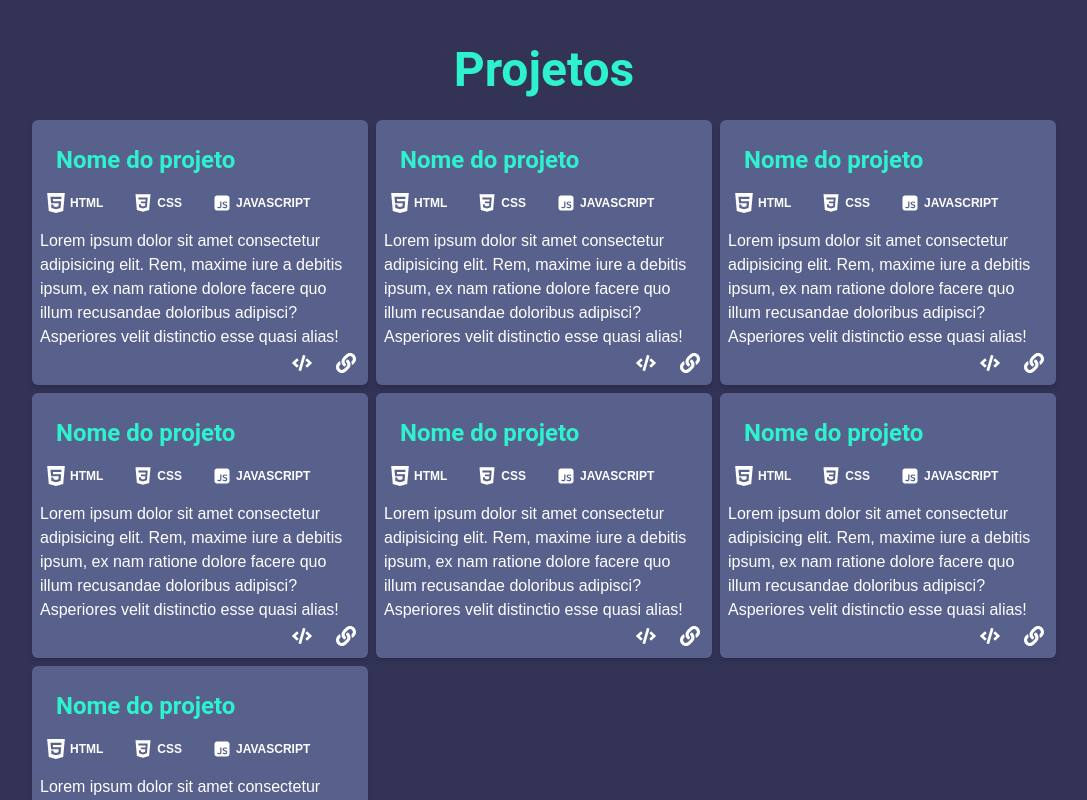
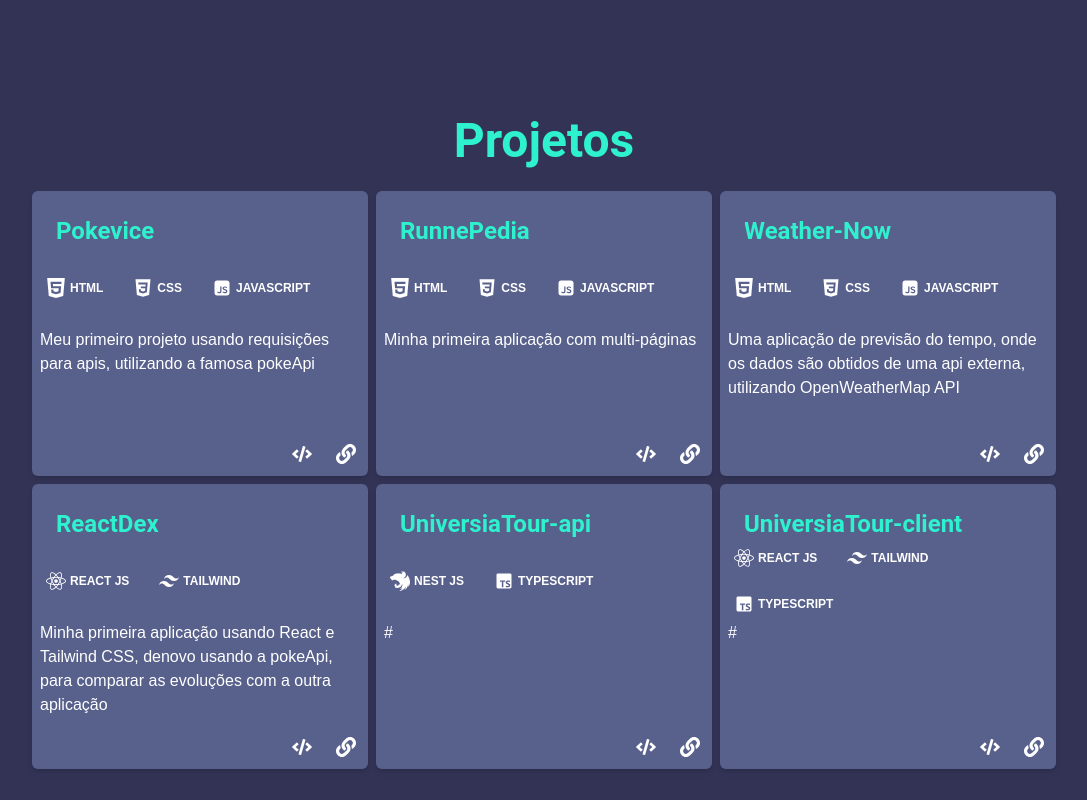
Before and after one commit to GabrielFrutuoso/MY-PORTIFILIO, a React (Vite) app: page / in a window 1280 px wide. Shown: the part 1560-2360 px from the top of the page, without its empty margins (96-1183 px from the left). Built offline with nearby package versions, Linux system fonts and the light colour scheme.

Commit message:
projectList array partialy completed

```diff
--- a/src/components/ProjectCard.tsx
+++ b/src/components/ProjectCard.tsx
@@ -1,26 +1,23 @@
 import { Card, CardBody, CardFooter, CardHeader, Chip, Typography } from "@material-tailwind/react"
 import { FaCode, FaLink } from "react-icons/fa"
-import { ImHtmlFive } from 'react-icons/im'
-import { IoLogoCss3 } from 'react-icons/io'
-import { RiJavascriptFill } from 'react-icons/ri'
 
-export const ProjectCard = () => {
+export const ProjectCard = ({project}: any) => {
   return (
         <Card placeholder={"card"} className="!rounded-md !p-2 bg-secondary text-white">
             <CardHeader placeholder={"card"} floated={false} shadow={false} className="!bg-transparent !pt-0 text-white">
-                <Typography placeholder={"title"} variant="h4" className="font-bold text-highlight">Nome do projeto</Typography>
+                <Typography placeholder={"title"} variant="h4" className="font-bold text-highlight">{project.name}</Typography>
             </CardHeader>
-            <CardBody placeholder={"card"} className="!p-0 w-80">
-                <div className="flex flex-wrap gap-3 my-3">
-                    <Chip value="HTML" icon={<ImHtmlFive size={20} />} className='flex items-center gap-2 bg-secondary text-white'/>
-                    <Chip value="CSS" icon={<IoLogoCss3 size={20} />} className='flex items-center gap-2 bg-secondary text-white !w-auto'/>
-                    <Chip value="JavaScript" icon={<RiJavascriptFill size={20} />} className='flex items-center gap-2 bg-secondary text-white'/>
+            <CardBody placeholder={"card"} className="!p-0 w-80 h-48">
+                <div className="flex flex-wrap gap-3 w-full h-[80px]">
+                    {project.techs.map((techs: any) => (
+                        <Chip value={techs.name} icon={techs.icon} className='flex items-center gap-2 bg-secondary text-white'/>
+                    ))}
                 </div>
-                Lorem ipsum dolor sit amet consectetur adipisicing elit. Rem, maxime iure a debitis ipsum, ex nam ratione dolore facere quo illum recusandae doloribus adipisci? Asperiores velit distinctio esse quasi alias!
+                {project.description}
             </CardBody>
             <CardFooter placeholder={"card"} className="flex justify-end gap-4 !p-0">
-                <a href="" className="flex items-center gap-2 p-1 rounded-md text-white"><FaCode size={20} /></a>
-                <a href="" className="flex items-center gap-2 p-1 rounded-md text-white"><FaLink size={20} /></a>
+                <a href={project.GHubUrl} target="_blank" className="flex items-center gap-2 p-1 rounded-md text-white"><FaCode size={20} /></a>
+                <a href={project.webSiteUrl} target="_blank" className="flex items-center gap-2 p-1 rounded-md text-white"><FaLink size={20} /></a>
             </CardFooter>
         </Card>
   )
--- a/src/components/Projects.tsx
+++ b/src/components/Projects.tsx
@@ -12,13 +12,10 @@ export const Projects = () => {
         <Typography placeholder={"title"} variant='h1' className="font-bold text-center text-highlight">Projetos</Typography>
 
         <div className="grid grid-cols-1 md:grid-cols-3 gap-2">
-            <ProjectCard />
-            <ProjectCard />
-            <ProjectCard />
-            <ProjectCard />
-            <ProjectCard />
-            <ProjectCard />
-            <ProjectCard />
+          {projectList.map((project) => (
+            <ProjectCard project={project} />
+          ))}
+
         </div>
     </section>
   )
--- a/src/utils/projectsList.tsx
+++ b/src/utils/projectsList.tsx
@@ -9,113 +9,113 @@ import { BiLogoTypescript } from 'react-icons/bi'
 export const projectList = [
     {
         name: "Pokevice",
-        descripion: "Meu primeiro projeto usando requisições para apis, utilizando a famosa pokeApi",
-        GHubUrl: "https://github.com/gabrielfrutuoso",
+        description: "Meu primeiro projeto usando requisições para apis, utilizando a famosa pokeApi",
+        GHubUrl: "https://github.com/GabrielFrutuoso/PokeVice",
         webSiteUrl: "https://pokevice.netlify.app",
         techs: [
             {
                 name: "HTML",
-                icon: <ImHtmlFive />,
+                icon: <ImHtmlFive size={20} />,
             },
             {
                 name: "CSS",
-                icon: <IoLogoCss3 />,
+                icon: <IoLogoCss3 size={20} />,
             },
             {
                 name: "JavaScript",
-                icon: <RiJavascriptFill />,
+                icon: <RiJavascriptFill size={20} />,
             }
         ]
     },
     {
         name: "RunnePedia",
         description: "Minha primeira aplicação com multi-páginas",
-        GHubUrl: "https://github.com/gabrielfrutuoso",
+        GHubUrl: "https://github.com/GabrielFrutuoso/RunnePedia",
         webSiteUrl: "https://runnepedia.netlify.app",
         techs: [
             {
                 name: "HTML",
-                icon: <ImHtmlFive />,
+                icon: <ImHtmlFive size={20} />,
             },
             {
                 name: "CSS",
-                icon: <IoLogoCss3 />,
+                icon: <IoLogoCss3 size={20} />,
             },
             {
                 name: "JavaScript",
-                icon: <RiJavascriptFill />,
+                icon: <RiJavascriptFill size={20} />,
             }
         ]
     },
     {
         name: "Weather-Now",
-        description: "Uma aplicação de previsão do tempo, com a API do OpenWeatherMap",
-        GHubUrl: "https://github.com/gabrielfrutuoso",
+        description: "Uma aplicação de previsão do tempo, onde os dados são obtidos de uma api externa, utilizando OpenWeatherMap API",
+        GHubUrl: "https://github.com/GabrielFrutuoso/Weather-Now",
         webSiteUrl: "https://climabriel.netlify.app",
         techs: [
             {
                 name: "HTML",
-                icon: <ImHtmlFive />,
+                icon: <ImHtmlFive size={20} />,
             },
             {
                 name: "CSS",
-                icon: <IoLogoCss3 />,
+                icon: <IoLogoCss3 size={20} />,
             },
             {
                 name: "JavaScript",
-                icon: <RiJavascriptFill />,
+                icon: <RiJavascriptFill size={20} />,
             }
         ]
     },
     {
         name: "ReactDex",
         description: "Minha primeira aplicação usando React e Tailwind CSS, denovo usando a pokeApi, para comparar as evoluções com a outra aplicação",
-        GHubUrl: "https://github.com/gabrielfrutuoso",
+        GHubUrl: "https://github.com/GabrielFrutuoso/ReactDex",
         webSiteUrl: "https://react-n70eqkjqq-gabrielfrutuoso.vercel.app",
         techs: [
             {
                 name: "React JS",
-                icon: <FaReact />,
+                icon: <FaReact size={20} />,
             },
             {
                 name: "Tailwind",
-                icon: <SiTailwindcss />,
+                icon: <SiTailwindcss size={20} />,
             }
         ]
     },
     {
         name: "UniversiaTour-api",
-        GHubUrl: "https://github.com/gabrielfrutuoso",
+        GHubUrl: "https://github.com/GabrielFrutuoso/UniversiaTour-api",
         webSiteUrl: "#",
         description: "#",
         techs: [
             {
                 name: "Nest JS",
-                icon: <SiNestjs />,
+                icon: <SiNestjs size={20} />,
             },
             {
                 name: "TypeScript",
-                icon: <BiLogoTypescript />,
+                icon: <BiLogoTypescript size={20} />,
             }
         ]
     },
     {
         name: "UniversiaTour-client",
-        GHubUrl: "https://github.com/gabrielfrutuoso",
+        GHubUrl: "https://github.com/GabrielFrutuoso/UniversiaTour-client",
         webSiteUrl: "#",
         description: "#",
         techs: [
             {
                 name: "React JS",
-                icon: <FaReact />,
+                icon: <FaReact size={20} />,
             },
             {
                 name: "Tailwind",
-                icon: <SiTailwindcss />,
+                icon: <SiTailwindcss size={20} />,
             },
             {
                 name: "TypeScript",
-                icon: <BiLogoTypescript />,
+                icon: <BiLogoTypescript size={20} />,
             }
         ]
     },
```
Also changed, not shown: src/components/About.tsx (+1 -15 lines).
